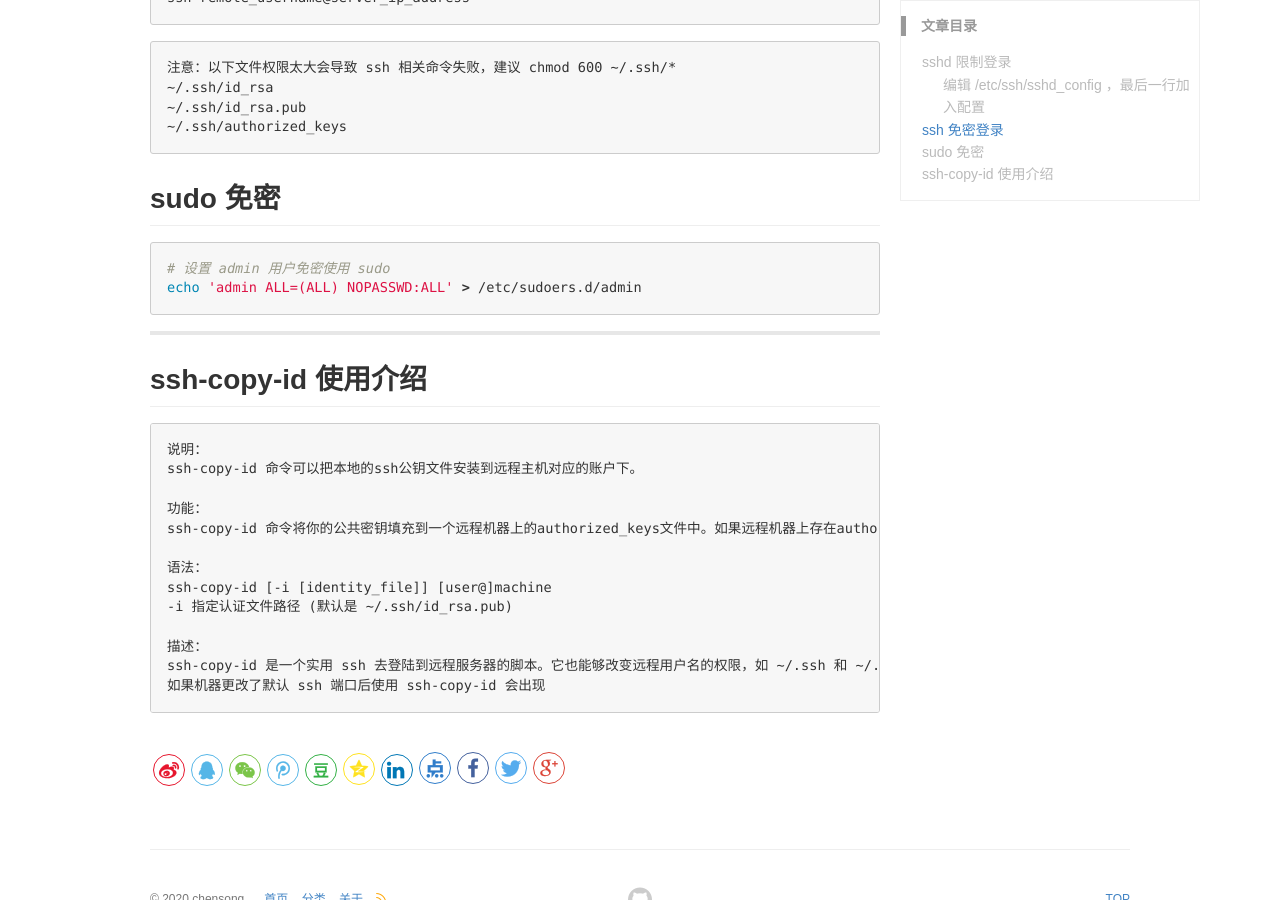
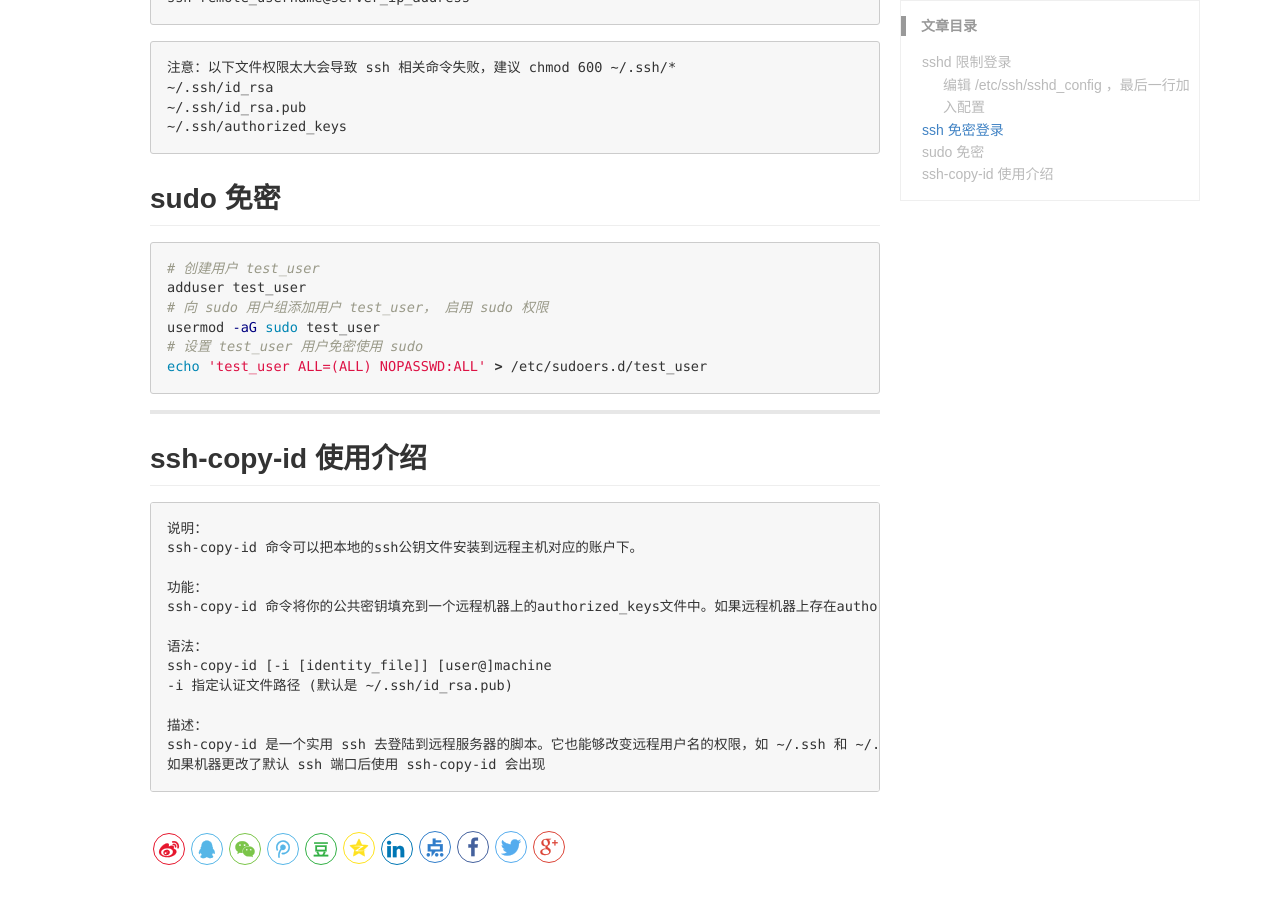
Before and after one commit to chensong/chensong.github.io, a Jekyll site: the page built from _posts/blog/2020-03-24-sshd.md, in a window 1280 px wide and 900 px high, scrolled down 784 px. Built offline with Jekyll 4.4.1, drawn with Linux system fonts in a browser that asks for light colours; comment, search, counter and statistics services are not loaded.

Commit message:
ssh sudo

````diff
--- a/_posts/blog/2020-03-24-sshd.md
+++ b/_posts/blog/2020-03-24-sshd.md
@@ -43,8 +43,12 @@ ssh remote_username@server_ip_address
 ## sudo 免密
 
 ```sh
-# 设置 admin 用户免密使用 sudo
-echo 'admin ALL=(ALL) NOPASSWD:ALL' > /etc/sudoers.d/admin
+# 创建用户 test_user
+adduser test_user
+# 向 sudo 用户组添加用户 test_user， 启用 sudo 权限
+usermod -aG sudo test_user
+# 设置 test_user 用户免密使用 sudo
+echo 'test_user ALL=(ALL) NOPASSWD:ALL' > /etc/sudoers.d/test_user
 ```
 
 ---
````
